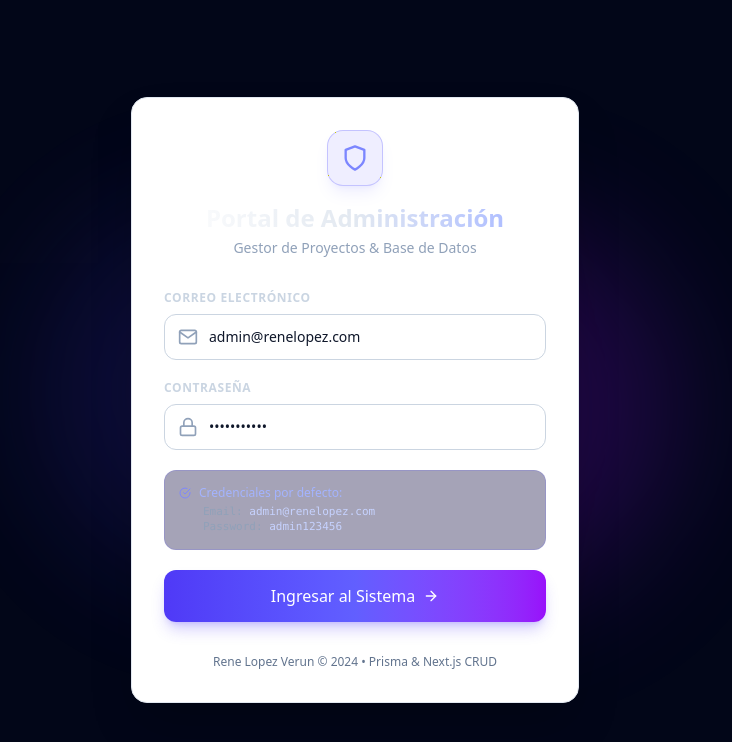
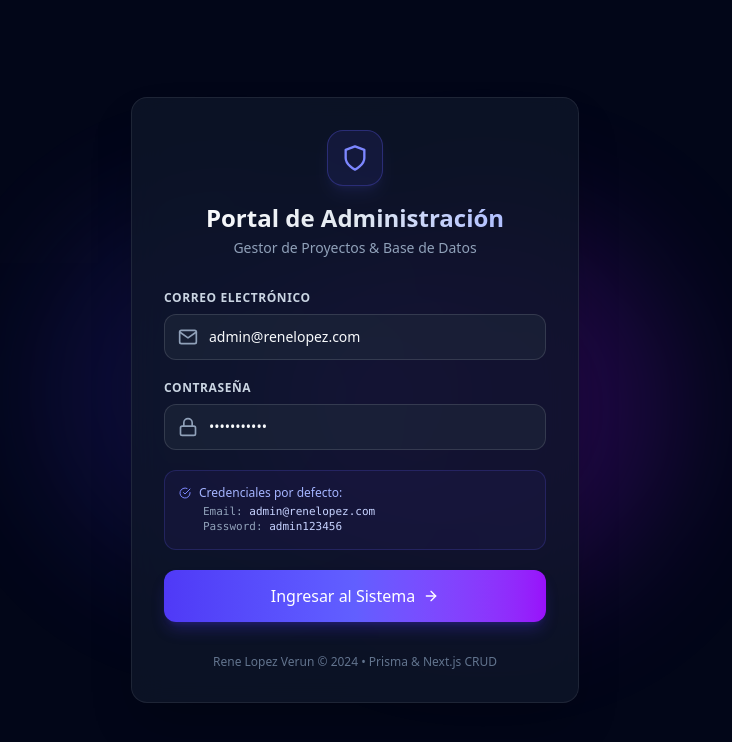
Before and after one commit to ReneLopezVerun/renelopezverun, a Next.js app: page /login in a window 1280 px wide. Shown: the top 742 px of the page, without its empty margins (285-1017 px from the left). Built offline with nearby package versions, Linux system fonts and the light colour scheme.

Commit message:
refactor: remove light theme support and enforce permanent dark mode

```diff
--- a/app/globals.css
+++ b/app/globals.css
@@ -2,18 +2,10 @@
 
 @layer base {
   :root {
-    --bg: #f8fafc;
-    --text: #0f172a;
-    --card-bg: #ffffff;
-    --card-border: #e2e8f0;
-    --subtext: #475569;
-  }
-
-  .dark {
     --bg: #090d16;
     --text: #f8fafc;
-    --card-bg: rgba(15, 23, 42, 0.8);
-    --card-border: rgba(255, 255, 255, 0.08);
+    --card-bg: rgba(15, 23, 42, 0.85);
+    --card-border: rgba(255, 255, 255, 0.1);
     --subtext: #94a3b8;
   }
 
@@ -22,57 +14,45 @@
     color: var(--text);
     font-family: system-ui, -apple-system, BlinkMacSystemFont, 'Segoe UI', Roboto, Oxygen, Ubuntu, Cantarell, sans-serif;
     min-height: 100vh;
-    transition: background-color 0.2s ease, color 0.2s ease;
   }
 }
 
-/* Glassmorphism & Card helpers compatible with Light and Dark theme */
+/* Glassmorphism & Card helpers - Dark Mode Premium */
 .project-card {
-  background-color: var(--card-bg);
-  border: 1px solid var(--card-border);
-  box-shadow: 0 4px 20px -2px rgba(0, 0, 0, 0.05);
-  transition: all 0.25s cubic-bezier(0.4, 0, 0.2, 1);
-}
-
-.dark .project-card {
+  background-color: rgba(15, 23, 42, 0.75);
+  border: 1px solid rgba(255, 255, 255, 0.08);
   box-shadow: 0 8px 32px 0 rgba(0, 0, 0, 0.37);
   backdrop-filter: blur(16px);
   -webkit-backdrop-filter: blur(16px);
+  transition: all 0.25s cubic-bezier(0.4, 0, 0.2, 1);
 }
 
 .project-card:hover {
   transform: translateY(-4px);
-  border-color: #6366f1;
-  box-shadow: 0 12px 28px -4px rgba(99, 102, 241, 0.15);
+  border-color: rgba(99, 102, 241, 0.5);
+  box-shadow: 0 12px 28px -4px rgba(99, 102, 241, 0.25);
+  background-color: rgba(15, 23, 42, 0.9);
 }
 
 .glass-panel {
-  background-color: var(--card-bg);
-  border: 1px solid var(--card-border);
-}
-
-.dark .glass-panel {
+  background-color: rgba(15, 23, 42, 0.75);
+  border: 1px solid rgba(255, 255, 255, 0.08);
   backdrop-filter: blur(16px);
   -webkit-backdrop-filter: blur(16px);
 }
 
 .glass-input {
-  background-color: #ffffff;
-  border: 1px solid #cbd5e1;
-  color: #0f172a;
+  background-color: rgba(30, 41, 59, 0.6);
+  border: 1px solid rgba(255, 255, 255, 0.12);
+  color: #f8fafc;
   transition: all 0.2s ease;
 }
 
-.dark .glass-input {
-  background-color: rgba(30, 41, 59, 0.6);
-  border-color: rgba(255, 255, 255, 0.12);
-  color: #f8fafc;
-}
-
 .glass-input:focus {
+  background-color: rgba(30, 41, 59, 0.9);
   border-color: #6366f1;
   outline: none;
-  box-shadow: 0 0 0 3px rgba(99, 102, 241, 0.2);
+  box-shadow: 0 0 15px rgba(99, 102, 241, 0.3);
 }
 
 /* Custom scrollbar */
@@ -81,10 +61,10 @@
   height: 6px;
 }
 ::-webkit-scrollbar-track {
-  background: transparent;
+  background: rgba(9, 13, 22, 0.8);
 }
 ::-webkit-scrollbar-thumb {
-  background: rgba(99, 102, 241, 0.4);
+  background: rgba(99, 102, 241, 0.5);
   border-radius: 4px;
 }
 ::-webkit-scrollbar-thumb:hover {
--- a/app/layout.tsx
+++ b/app/layout.tsx
@@ -51,9 +51,9 @@ export default function RootLayout({
   children: React.ReactNode;
 }>) {
   return (
-    <html lang="en" suppressHydrationWarning>
+    <html lang="en" className="dark" suppressHydrationWarning>
       <body
-        className={`${geistSans.variable} ${geistMono.variable} antialiased`}
+        className={`${geistSans.variable} ${geistMono.variable} antialiased bg-slate-950 text-slate-100 min-h-screen`}
       >
         {children}
         <ToastContainer position="bottom-right" />
--- a/app/page.tsx
+++ b/app/page.tsx
@@ -2,7 +2,6 @@
 
 import { useEffect, useState } from "react"
 import Hero from "@/components/sections/Hero"
-import ToggleTheme from "@/components/atoms/ToggleTheme"
 import LanguageSwitch from "@/components/atoms/LanguageSwitch"
 import { Lang } from "@/data/content"
 import Projects from "@/components/sections/Projects"
@@ -37,9 +36,8 @@ export default function Home() {
 
   return (
     <main className="px-5 md:px-8 max-w-6xl mx-auto">
-      <header className="flex justify-between items-center py-6 sticky top-0 backdrop-blur bg-(--bg)/80 z-50">
+      <header className="flex justify-between items-center py-6 sticky top-0 backdrop-blur-md bg-slate-950/80 z-50">
         <LanguageSwitch lang={lang} onChange={changeLang} />
-        <ToggleTheme />
       </header>
 
       <Hero lang={lang} />
```
